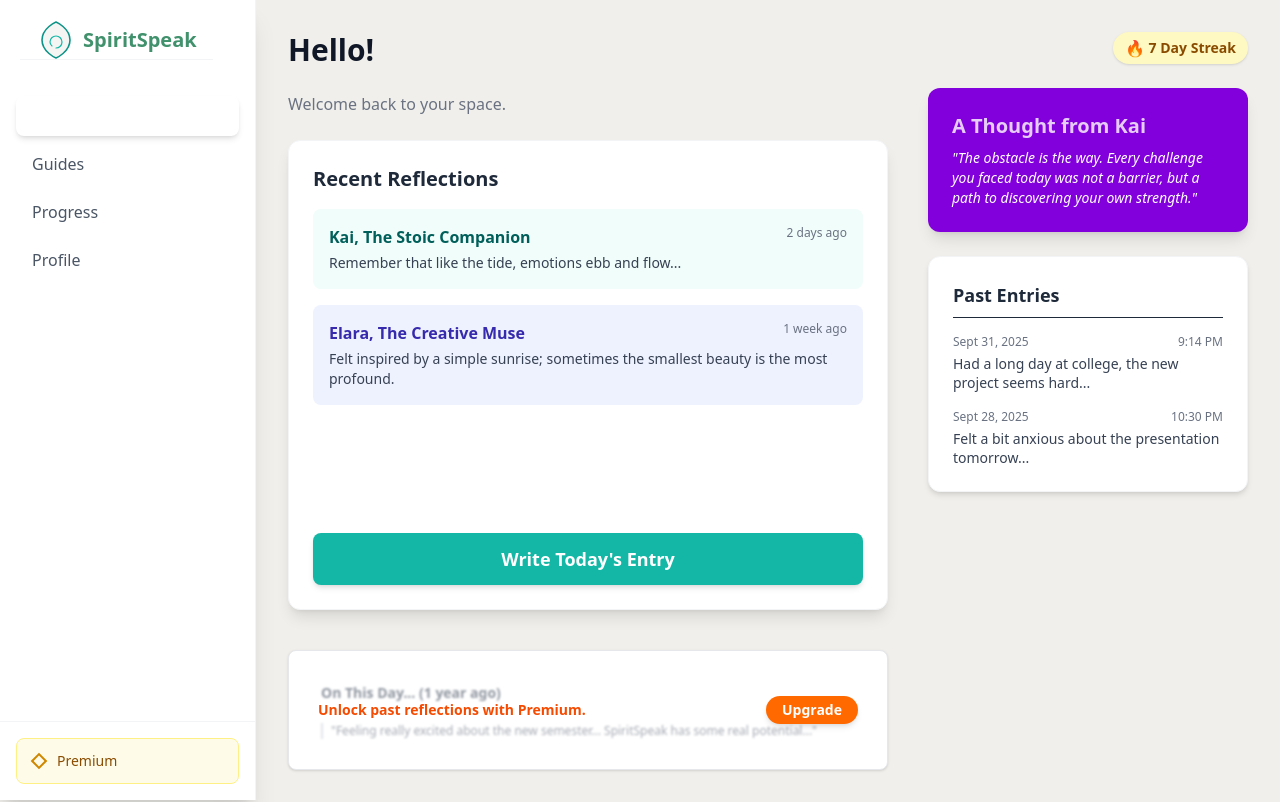
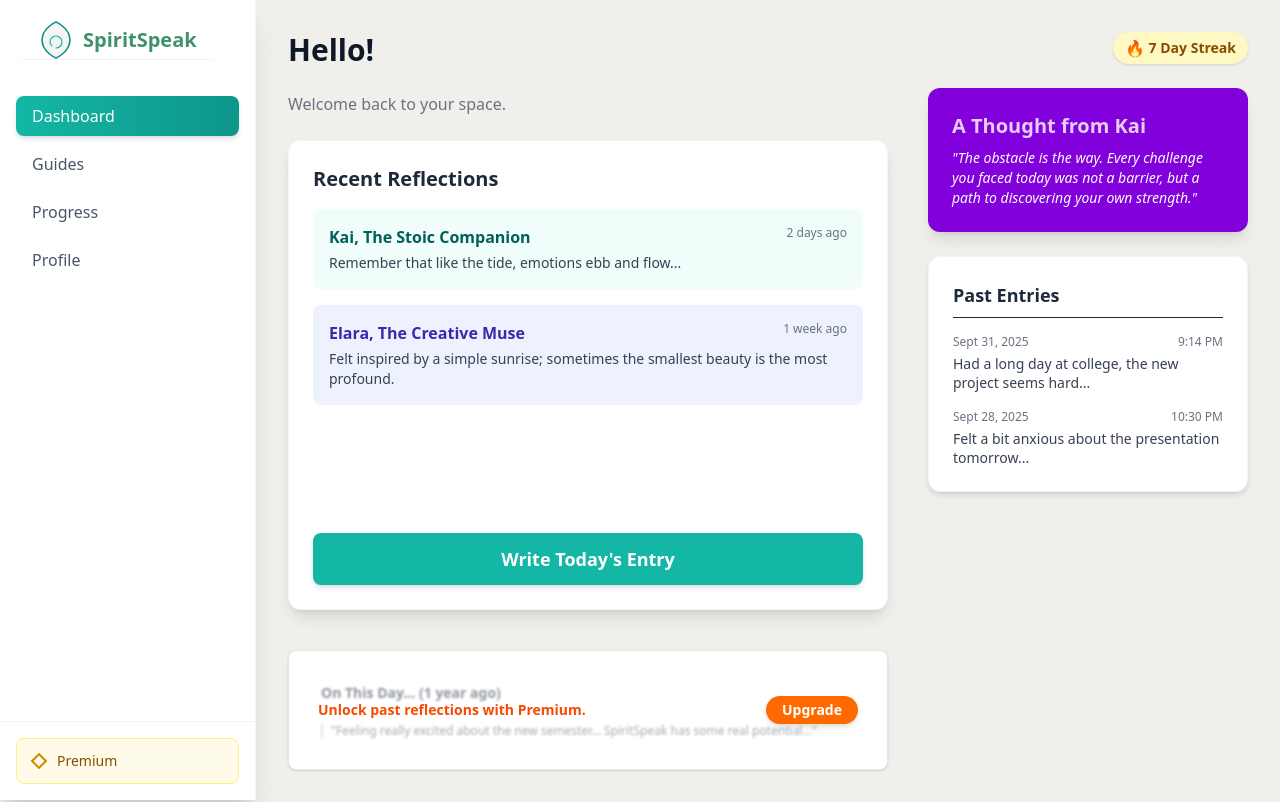
Before and after one commit to Anuragsingh2301/SpiritSpeak, a React (Vite) app in the folder frontend/: page /dashboard in a window 1280 px wide. Built offline with nearby package versions, Linux system fonts and the light colour scheme.

Commit message:
Sidebar CSS Change

```diff
--- a/frontend/src/pages/Sidebar/Sidebar.jsx
+++ b/frontend/src/pages/Sidebar/Sidebar.jsx
@@ -13,14 +13,11 @@ const navItems = [
 const Sidebar = () => {
   const location = useLocation();
 
-  const primaryColor = '#40916c'; // SpiritSpeak brand green/teal
-
   return (
     <div className="w-64 h-screen bg-white shadow-xl flex flex-col border-r border-gray-100">
       {/* Logo and Brand Name */}
       <div className="p-4 m-5 w-[193px] h-[40px] flex justify-around space-x-1.5 items-center border-b border-gray-100">
-        {/* Replace with your actual LogoSVG usage, if needed */}
-        <img src={LogoSVG} alt="Logo" className="h-[40px] w-[40px]  ml-0" />
+        <img src={LogoSVG} alt="Logo" className="h-[40px] w-[40px] ml-0" />
         <span className="text-xl font-bold text-[#40916c]">SpiritSpeak</span>
       </div>
 
@@ -30,12 +27,13 @@ const Sidebar = () => {
           const isActive = location.pathname === item.path;
 
           const activeClasses = `
-            bg-[${primaryColor}] text-white shadow-md
-            hover:bg-[${primaryColor}] hover:opacity-90
+            bg-gradient-to-r from-[#14B7A5] via-[#11A697] to-[#0D968A] text-white shadow-md
           `;
 
           const inactiveClasses = `
-            text-gray-600 hover:bg-gray-100
+            text-gray-600
+            hover:bg-[#E0F2F1] hover:text-[#14B7A5]
+            focus:bg-[#E0F2F1] focus:text-[#14B7A5]
           `;
 
           return (
@@ -43,7 +41,7 @@ const Sidebar = () => {
               key={item.name}
               to={item.path}
               className={`
-                flex items-center px-4 py-2 rounded-lg font-medium transition-colors duration-150
+                flex items-center px-4 py-2 rounded-lg font-medium transition-all duration-200
                 ${isActive ? activeClasses : inactiveClasses}
               `}
             >
```
